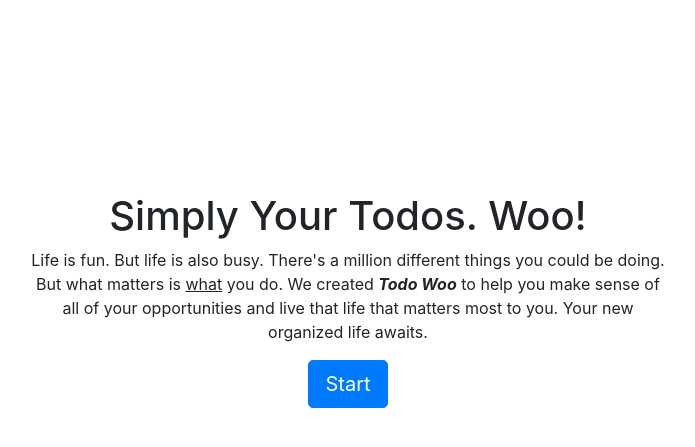
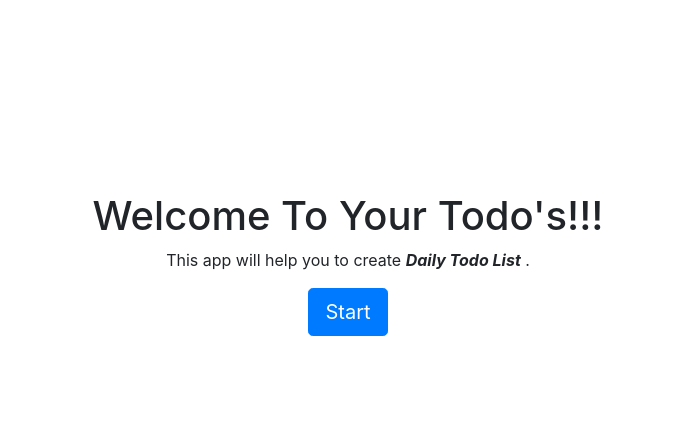
Before and after one commit to rupeshpanwar/mytodolist, a Django app: page / in a window 1280 px wide. Shown: the part 56-503 px from the top of the page, without its empty margins (292-987 px from the left). Run offline with Django 3.2, Linux system fonts and the light colour scheme; some libraries are stand-ins or nearby versions.

Commit message:
formatting changes

```diff
--- a/todo/templates/todo/home.html
+++ b/todo/templates/todo/home.html
@@ -10,8 +10,8 @@
 <div class="row justify-content-center mt-5">
         <div class="col-md-7 text-center">
 
-                 <h1>Simply Your Todos. Woo!</h1>
-            <p>Life is fun. But life is also busy. There's a million different things you could be doing. But what matters is <u>what</u> you do. We created <b><i>Todo Woo</i></b> to help you make sense of all of your opportunities and live that life that matters most to you. Your new organized life awaits.</p>
+                 <h1>Welcome To Your Todo's!!!</h1>
+            <p>This app will help you to create <b><i>Daily Todo List</i></b> .</p>
         <a role="button" class="btn btn-primary btn-lg" href="{% url 'signupuser' %}">Start</a>
         </div>
     </div>
```
Also changed, not shown: db.sqlite3.
